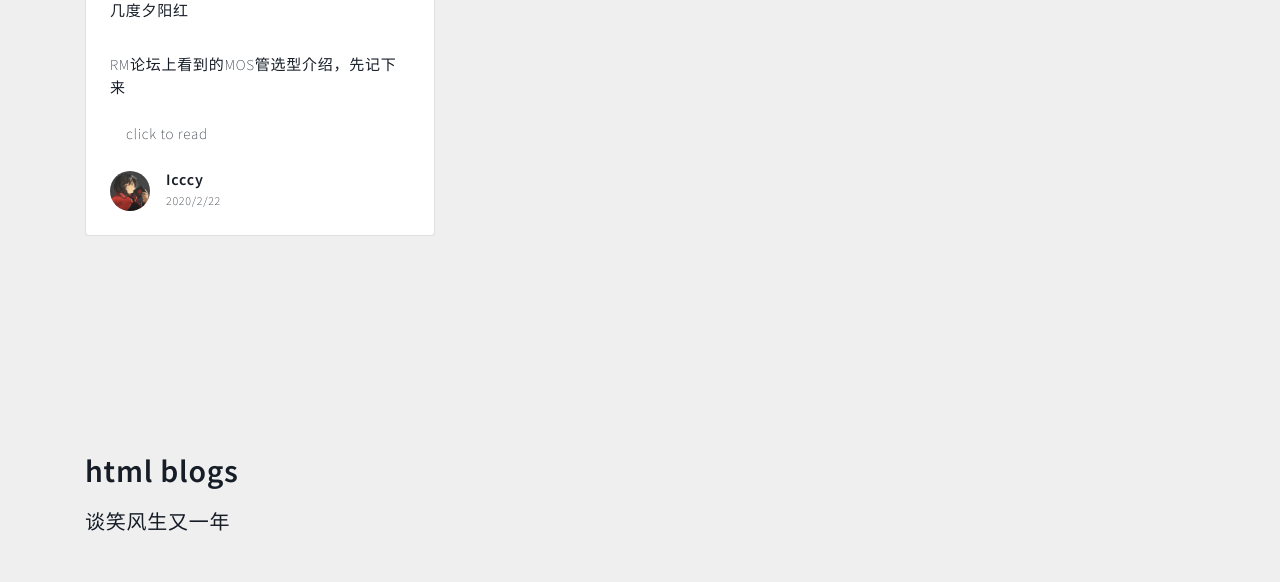
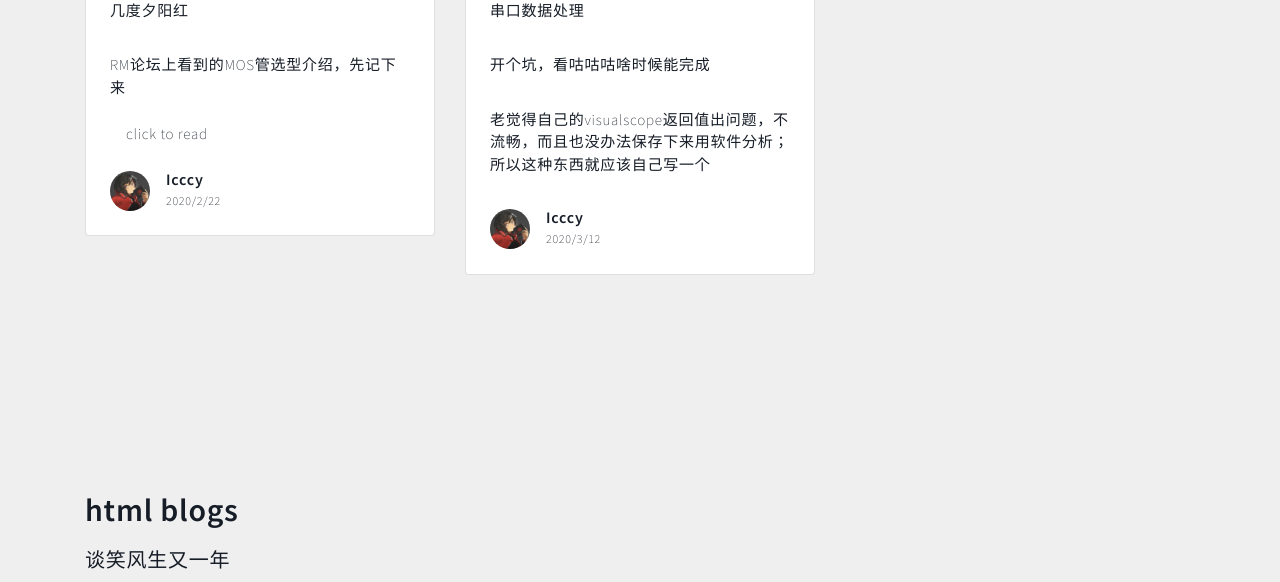
Before and after one commit to icccy/icccy.github.io, a plain HTML site: page index.html in a window 1280 px wide. Shown: the part 3066-3648 px from the top of the page. Drawn offline with nearby package versions, Linux system fonts and the light colour scheme.

Commit message:
Update index.html

```diff
--- a/index.html
+++ b/index.html
@@ -212,6 +212,23 @@
                             <div class="user-info align-self-center">
                                 <h6 class="mb-0">Icccy</h6>
                                 <small>2020/2/22</small>
+                            </div>
+                        </div>
+                    </div>
+                </div>
+                <div class="col-lg-4 col-sm-12">
+                    <div class="card my-3 p-4">
+                        <img src="resources/images/logo-1.svg" class="logo-company">
+                        <p class="mt-3">串口数据处理</p>
+                        <p class="mt-3">开个坑，看咕咕咕啥时候能完成</p>
+                        <p class="mt-3">老觉得自己的visualscope返回值出问题，不流畅，而且也没办法保存下来用软件分析；所以这种东西就应该自己写一个</p>
+                        <div class="d-flex mt-3">
+                            <div class="user align-self-center mr-3">
+                                <img src="resources/images/icccy.jpg" class="img-fluid profile-img">
+                            </div>
+                            <div class="user-info align-self-center">
+                                <h6 class="mb-0">Icccy</h6>
+                                <small>2020/3/12</small>
                             </div>
                         </div>
                     </div>
```
